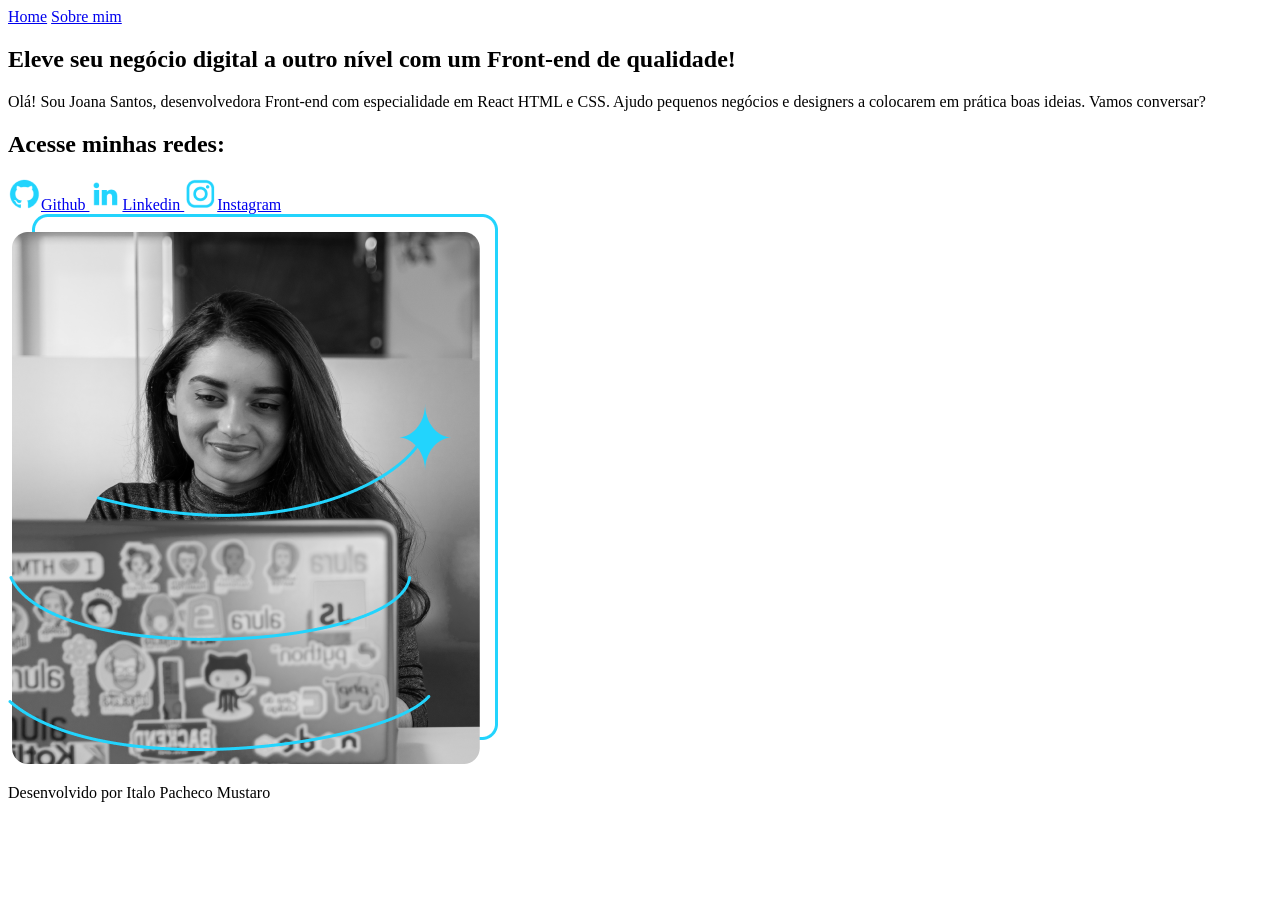
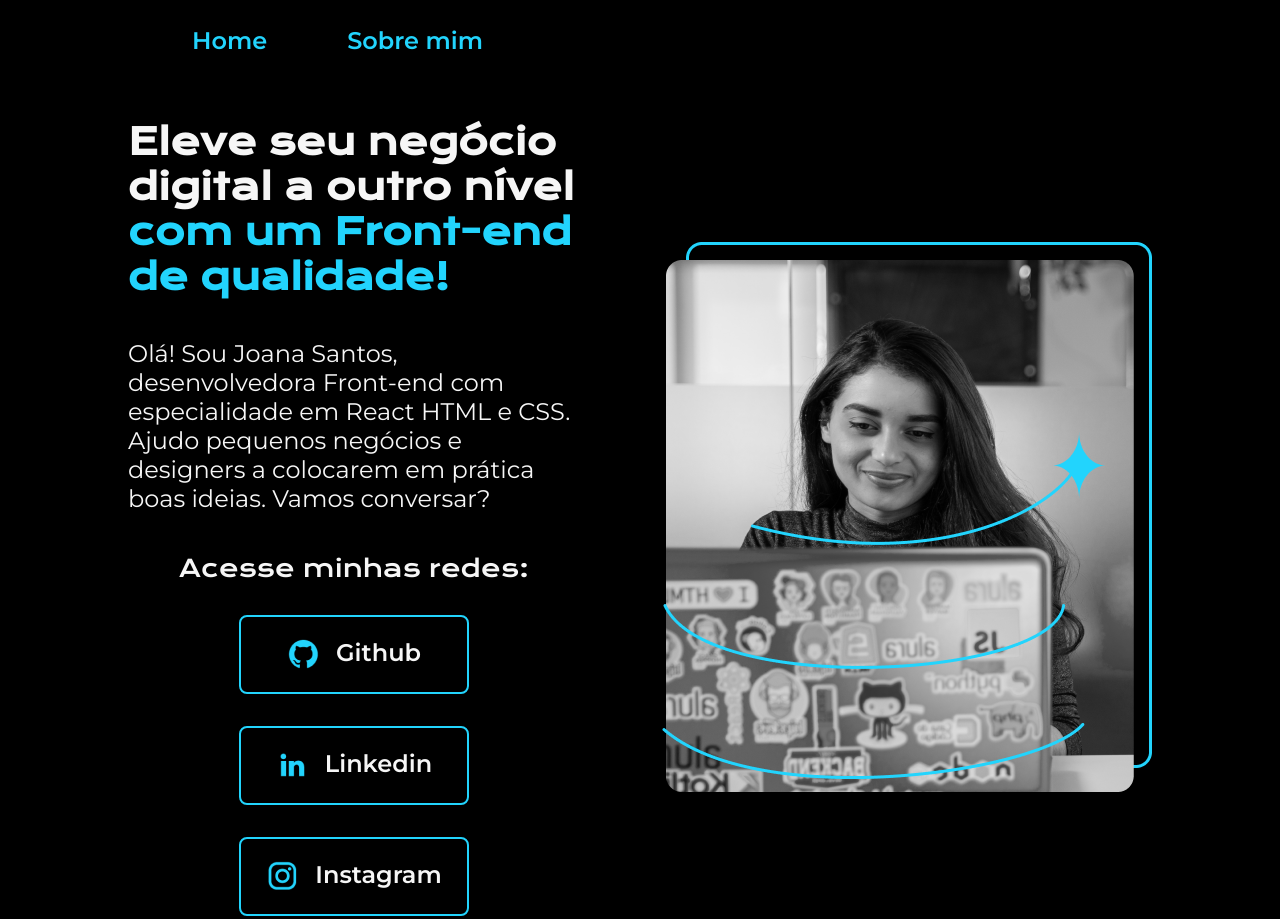
Before and after one commit to ItaloPachecoMustaro/Alura-Basic-Portfolio, a plain HTML site: page index.html in a window 1280 px wide. Shown: the top 919 px of the page. Before the commit the page ends 818 px from the top, so only its background shows below. Drawn offline with nearby package versions, Linux system fonts and the light colour scheme.

Commit message:
CSS added

```diff
--- a/css/style.css
+++ b/css/style.css
@@ -0,0 +1,135 @@
+@import url("https://fonts.googleapis.com/css2?family=Krona+One&family=Montserrat:wght@400;600&display=swap");
+
+:root {
+  --cor-primaria: #000000;
+  --cor-secundaria: #f6f6f6;
+  --cor-terciaria: #22d4fd;
+  --cor-hover: #272727;
+
+  --fonte-primaria: "Krona One", sans-serif;
+  --fonte-secundaria: "Montserrat", sans-serif;
+}
+
+* {
+  margin: 0;
+  padding: 0;
+}
+
+body {
+  box-sizing: border-box;
+  background-color: var(--cor-primaria);
+  color: var(--cor-secundaria);
+}
+
+.cabecalho {
+  padding: 2% 0% 0% 15%;
+}
+
+.cabecalho__menu {
+  display: flex;
+  gap: 80px;
+}
+
+.cabecalho__menu__link {
+  font-family: var(--fonte-secundaria);
+  font-size: 1.5rem;
+  font-weight: 600;
+  color: var(--cor-terciaria);
+  text-decoration: none;
+}
+
+.apresentacao {
+  padding: 5% 10%;
+  display: flex;
+  align-items: center;
+  justify-content: space-between;
+  gap: 82px;
+}
+
+.apresentacao__conteudo {
+  width: 50%;
+  display: flex;
+  flex-direction: column;
+  gap: 40px;
+}
+
+.apresentacao__conteudo__titulo {
+  font-size: 2.25rem;
+  font-family: var(--fonte-primaria);
+}
+
+.titulo-destaque {
+  color: var(--cor-terciaria);
+}
+
+.apresentacao__conteudo__texto {
+  font-size: 1.5rem;
+  font-family: var(--fonte-secundaria);
+}
+
+.apresentacao__links {
+  display: flex;
+  flex-direction: column;
+  justify-content: space-between;
+  align-items: center;
+  gap: 32px;
+}
+
+.apresentacao__links__subtitulo {
+  font-family: var(--fonte-primaria);
+  font-weight: 400;
+  font-size: 1.5rem;
+}
+
+.apresentacao__links__navegacao {
+  display: flex;
+  justify-content: center;
+  gap: 16px;
+  border: 2px solid var(--cor-terciaria);
+  width: 50%;
+  text-align: center;
+  border-radius: 8px;
+  font-size: 1.5rem;
+  font-weight: 600;
+  padding: 21.5px 0;
+  color: var(--cor-secundaria);
+  font-family: var(--fonte-secundaria);
+  text-decoration: none;
+}
+
+.apresentacao__links__link:hover {
+  background-color: var(--cor-hover);
+}
+
+.apresentacao__imagem {
+  width: 50%;
+}
+
+.rodape {
+  padding: 24px;
+  color: var(--cor-primaria);
+  background-color: var(--cor-terciaria);
+  text-align: center;
+  font-family: var(--fonte-secundaria);
+  font-size: 1.5rem;
+  font-weight: 400;
+}
+
+@media (max-width: 1200px) {
+  .cabecalho {
+    padding: 10%;
+  }
+
+  .cabecalho__menu {
+    justify-content: center;
+  }
+
+  .apresentacao {
+    flex-direction: column-reverse;
+    padding: 5%;
+  }
+
+  .apresentacao__conteudo {
+    width: auto;
+  }
+}
--- a/index.html
+++ b/index.html
@@ -1,5 +1,5 @@
 <!DOCTYPE html>
-<html lang="pt-br">
+<html lang="pt-BR">
 
 <head>
   <meta charset="UTF-8">
```
